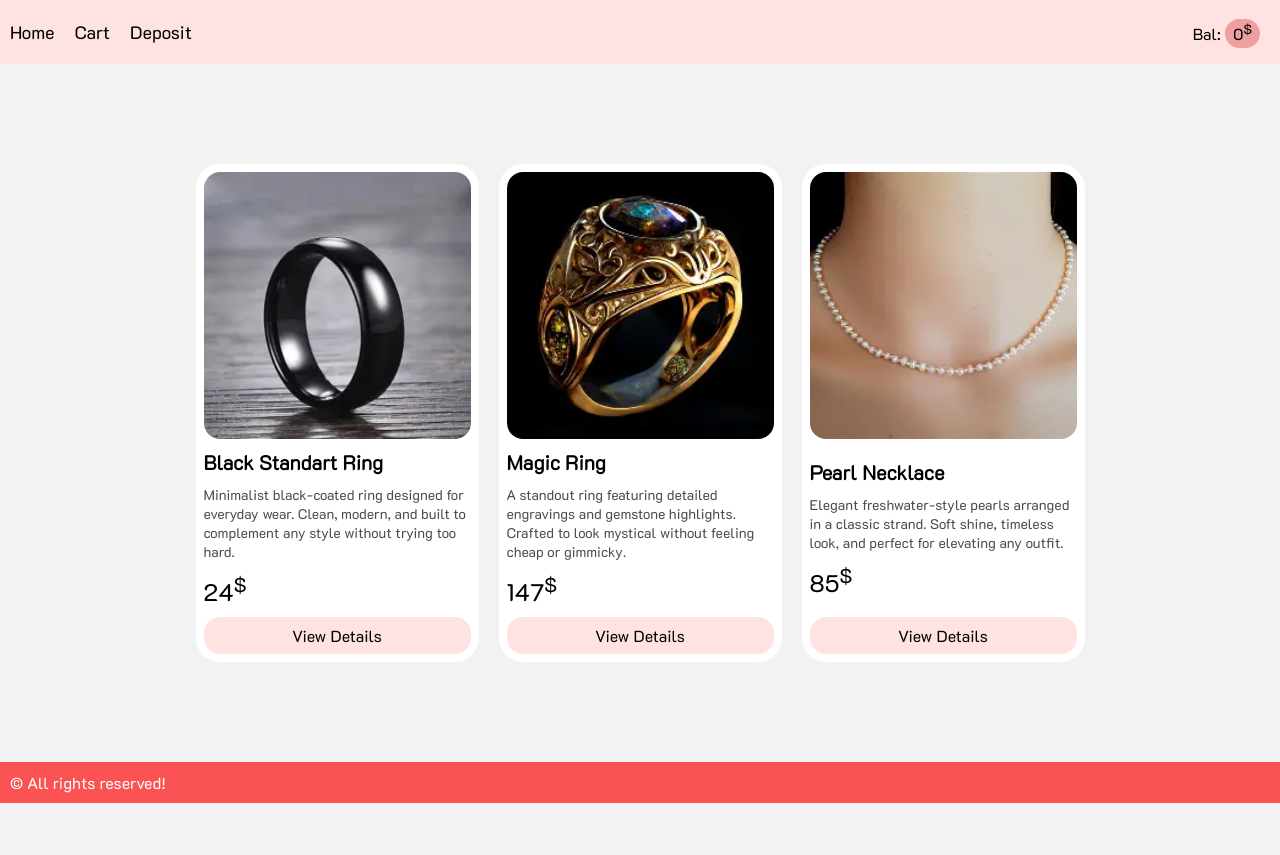
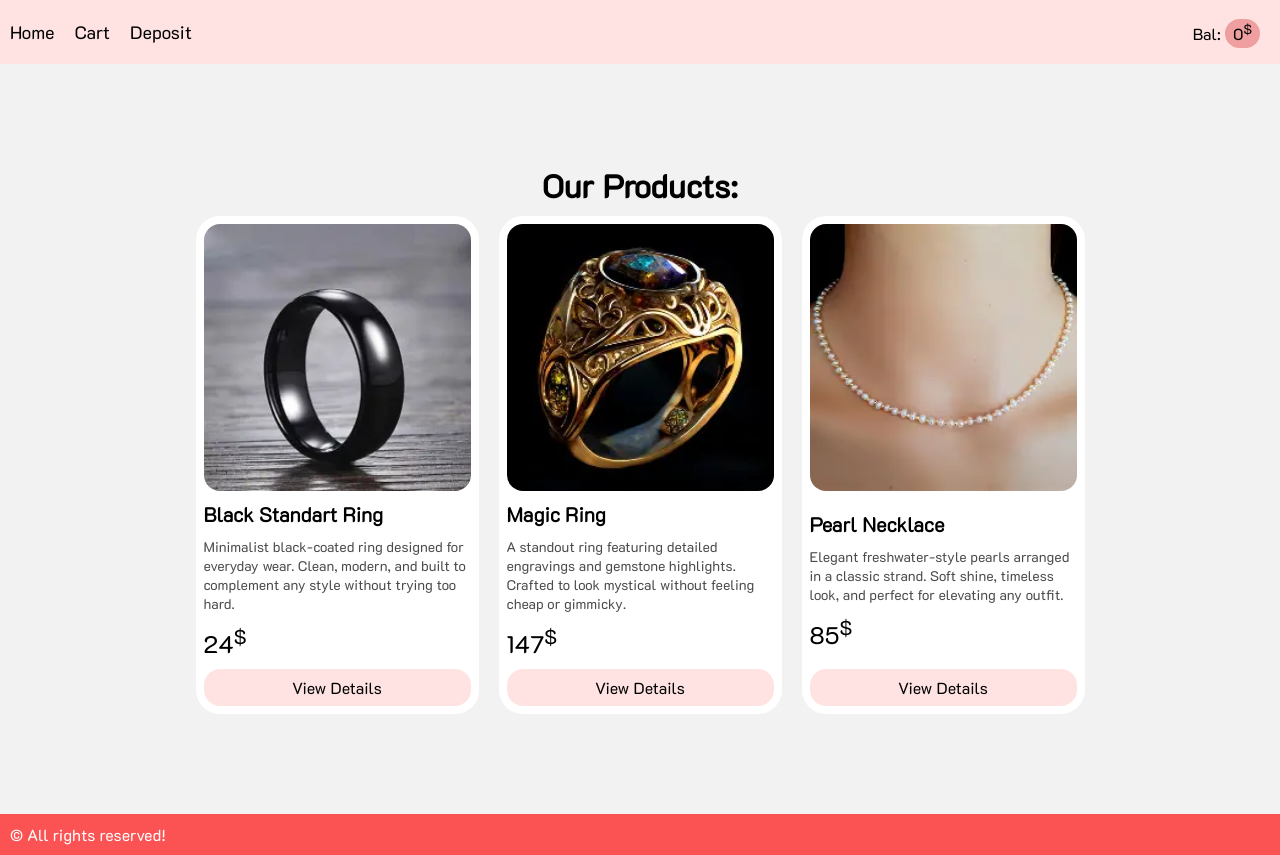
Before and after one commit to NikaKvaratskhelia/InternshipProject, an Angular app: page / in a window 1280 px wide. Before the commit the page ends 803 px from the top, so only its background shows below. Built offline with nearby package versions, Linux system fonts and the light colour scheme.

Commit message:
heading for products

```diff
--- a/src/app/components/main/main.html
+++ b/src/app/components/main/main.html
@@ -1,3 +1,6 @@
+<div class="wrapper">
+    <h1>Our Products:</h1>
+
     <section>
         @for(item of jewelry; track $index){
         <div class="card">
@@ -13,3 +16,4 @@
         </div>
         }
     </section>
+</div>
--- a/src/app/components/main/main.scss
+++ b/src/app/components/main/main.scss
@@ -1,6 +1,15 @@
+.wrapper {
+  padding: 100px;
+  display: flex;
+  flex-direction: column;
+  align-items: center;
+  gap: 10px;
+  h1 {
+    font-family: k2d-regular;
+  }
+
   section {
     display: flex;
-  padding: 100px;
     gap: 20px;
     flex-wrap: wrap;
     align-items: stretch;
@@ -54,13 +63,14 @@ section {
         background-color: #ffe3e3;
         cursor: pointer;
 
-      &:hover{
-        background-color: #EF9F9F;
+        &:hover {
+          background-color: #ef9f9f;
         }
 
-      &:active{
-        background-color: #FB5353;
+        &:active {
+          background-color: #fb5353;
         }
       }
     }
   }
+}
```
Lines whose indentation alone changed are shown as unchanged.
